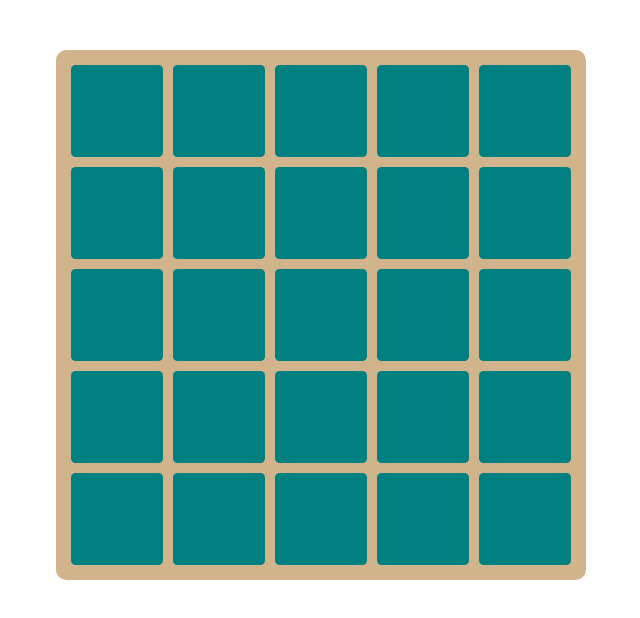
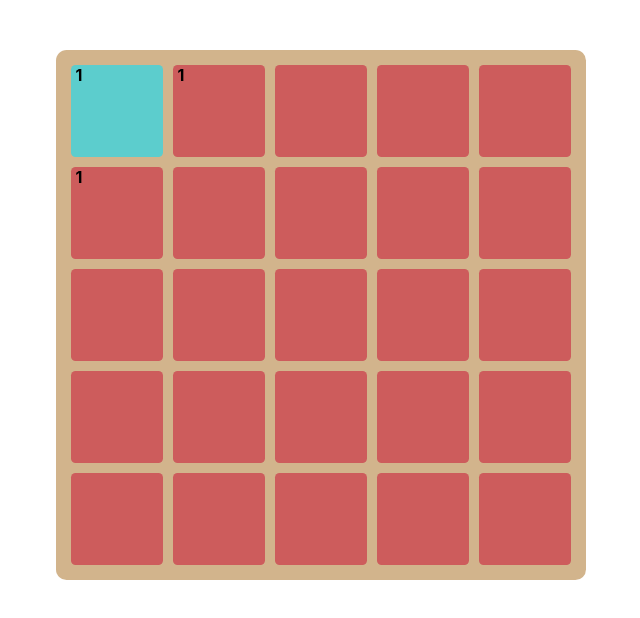
Before and after one commit to ankitamishra1998/Wordie, a React (Create React App) app: page / in a window 1280 px wide. Shown: the top 618 px of the page, without its empty margins (319-959 px from the left). Built offline with nearby package versions, Linux system fonts and the light colour scheme.

Commit message:
added arroe functionality

```diff
--- a/src/App.js
+++ b/src/App.js
@@ -4,7 +4,7 @@ import Board from './components/Board';
 function App() {
   return (
     <div>
-      <Board />
+      <Board/>
     </div>
   );
 }
--- a/src/components/Board.js
+++ b/src/components/Board.js
@@ -1,115 +1,160 @@
-import React, { useState } from 'react';
+import React, { Component } from 'react';
 import BoardItem from './BoardItem';
 import './Board.css';
 import { randomWalkAlgorithm } from '../utils';
 
-function Board() {
-    let rows = 5;
-    let cols = 5;
-    let myBoard = new Array(rows);
-    for (let i = 0; i < rows; i++) {
-        myBoard[i] = new Array(cols);
-      for (let j = 0; j < cols; j++) {
-        myBoard[i][j] = {row: i, col: j, isClicked: false, isRevealed: false, isBomb: true, noOfBombNeighbors: 0};
+class Board extends Component {
+    rows;
+    cols;
+    myBoard;
+    new_x = 0;
+    new_y = 0;
+
+    constructor(props) {
+        super(props);
+        this.rows = 5;
+        this.cols = 5;
+        this.myBoard = new Array(this.rows);
+        for (let i = 0; i < this.rows; i++) {
+            this.myBoard[i] = new Array(this.cols);
+            for (let j = 0; j < this.cols; j++) {
+                this.myBoard[i][j] = {row: i, col: j, isClicked: false, isRevealed: false, isBomb: true, noOfBombNeighbors: 0};
             }
         }
+        this.state = {
+            boardState: this.myBoard,
+            position: {
+                x: 0,
+                y: 0
+            },
+        };
 
-    const [boardState, setBoardState] = useState(myBoard);
+        this.setPath();
+        this.setBombs();
+        this.myBoard[0][0].isRevealed = true;
+        this.myBoard[1][0].isRevealed = true;
+        this.myBoard[0][1].isRevealed = true;
+        this.myBoard[0][0].isClicked = true;
 
+    }
+
+    componentDidMount() {
+        document.addEventListener('keydown', this.handleKeyDown);
+    }
+
+    componentWillUnmount() {
+        document.removeEventListener('keydown', this.handleKeyDown);
+    }
+
+    setPath() {
         const pathArr = randomWalkAlgorithm();
 
-    for (let i = 0; i < rows; i++) {
-      for (let j = 0; j < cols; j++) {
+        for (let i = 0; i < this.rows; i++) {
+            for (let j = 0; j < this.cols; j++) {
                 const arr = new Array(2);
                 arr[0] = i;
                 arr[1] = j;
                 for (let path of pathArr) {
                     if (path[0] === arr[0] && path[1] === arr[1]) {
-                myBoard[i][j].isBomb = false;
+                        this.myBoard[i][j].isBomb = false;
+                    }
                 }
             }
         }
     }
 
-    console.log("Path Arr: ", pathArr);
-    console.log("My board: ", myBoard);
-
-    // hard coding bombs
-    // myBoard[1][0].isBomb = true;
-    // myBoard[3][1].isBomb = true;
-    // myBoard[0][2].isBomb = true;
-    // myBoard[0][3].isBomb = true;
-    // myBoard[0][4].isBomb = true;
-    // myBoard[1][2].isBomb = true;
-    // myBoard[1][3].isBomb = true;
-    // myBoard[1][4].isBomb = true;
-    // myBoard[2][2].isBomb = true;
-    // myBoard[2][3].isBomb = true;
-    // myBoard[2][4].isBomb = true;
-    // myBoard[3][2].isBomb = true;
-    // myBoard[3][3].isBomb = true;
-    // myBoard[3][4].isBomb = true;
-
-    for (let i = 0; i < rows; i++) {
-      for (let j = 0; j < cols; j++) {
+    setBombs() {
+        for (let i = 0; i < this.rows; i++) {
+            for (let j = 0; j < this.cols; j++) {
               // calculate bomb neighbors
               let bombNeighbors = 0;
-        if (i > 0 && myBoard[i-1][j].isBomb === true) {
+              if (i > 0 && this.myBoard[i-1][j].isBomb === true) {
                   bombNeighbors++;
               }
 
-        if (i < 4 && myBoard[i+1][j].isBomb ===true) {
+              if (i < 4 && this.myBoard[i+1][j].isBomb ===true) {
                   bombNeighbors++;
               }
 
-        if (j > 0 && myBoard[i][j-1].isBomb === true) {
+              if (j > 0 && this.myBoard[i][j-1].isBomb === true) {
                   bombNeighbors++;
               }
 
-        if (j < 4 && myBoard[i][j+1].isBomb === true) {
+              if (j < 4 && this.myBoard[i][j+1].isBomb === true) {
                   bombNeighbors++;
               }
-        myBoard[i][j].noOfBombNeighbors = bombNeighbors;
+              this.myBoard[i][j].noOfBombNeighbors = bombNeighbors;
+            }
           }
     }
 
-    const handleBoardItemClick = (row, col) => {
-    let newBoardState = [...boardState];
+    handleKeyDown = (event) => {
+        console.log(`Prev Row: ${this.state.position.x}, Prev Col: ${this.state.position.y}`);
 
-    newBoardState[row][col].isClicked = true;
-    newBoardState[row][col].isRevealed = true;
+        let cur_x = this.state.position.x;
+        let cur_y = this.state.position.y;
 
-    if (row > 0) {
-        newBoardState[row-1][col].isRevealed = true;
+        switch (event.keyCode) {
+          case 37: // left arrow
+            this.new_x = cur_x;
+            this.new_y = cur_y - 1;
+            break;
+          case 38: // up arrow
+            this.new_x = cur_x - 1;
+            this.new_y = cur_y;
+            break;
+          case 39: // right arrow
+            this.new_x = cur_x;
+            this.new_y = cur_y + 1;
+            break;
+          case 40: // down arrow
+            this.new_x = cur_x + 1;
+            this.new_y = cur_y;
+            break;
+          default:
+            break;
         }
 
-    if (row < 4) {
-        newBoardState[row+1][col].isRevealed = true;
+        let newBoardState = [...this.state.boardState];
+
+        console.log(`New Row: ${this.new_x}, New Col: ${this.new_y}`);
+
+
+        if (this.new_x >= 0 && this.new_x <=4 && this.new_y >= 0 && this.new_y <= 4) {
+            newBoardState[this.new_x][this.new_y].isClicked = true;
+            newBoardState[this.new_x][this.new_y].isRevealed = true;
+
+            if (this.new_x + 1 <= 4 && this.new_y <= 4) {
+                newBoardState[this.new_x + 1][this.new_y].isRevealed = true;
             }
 
-    if (col > 0) {
-        newBoardState[row][col-1].isRevealed = true;
+            if (this.new_x <= 4 && this.new_y + 1 <= 4) {
+                newBoardState[this.new_x][this.new_y + 1].isRevealed = true;
             }
 
-    if (col < 4) {
-        newBoardState[row][col+1].isRevealed = true;
+            this.setState({
+                boardState: newBoardState,
+                position: {
+                    x: this.new_x,
+                    y: this.new_y
                 }
+            });
+        }
+    };
 
-
-    console.log("New Board State: ", newBoardState);
-    setBoardState(newBoardState);
-  }
-
+  render() {
     return (
-    <div className="board-container">
+        <div className="board-container" onKeyDown={this.handleKeyDown}>
           {
-      boardState.map((row, i) =>
+          this.state.boardState.map((row, i) =>
             row.map((item, j) =>
-          <BoardItem key={i * 5 + j} row={i} col={j} isClicked={item.isClicked} isRevealed={item.isRevealed} isBomb={item.isBomb} noOfBombNeighbors={item.noOfBombNeighbors} onClick={handleBoardItemClick} />
+              <BoardItem key={i * 5 + j} row={i} col={j} isClicked={item.isClicked} isRevealed={item.isRevealed} isBomb={item.isBomb} noOfBombNeighbors={item.noOfBombNeighbors} posX={this.new_x} posY={this.new_y} onClick={this.handleBoardItemClick}/>
             )
           )}
         </div>
       );
   }
+}
+
 
 export default Board;
--- a/src/components/BoardItem.css
+++ b/src/components/BoardItem.css
@@ -2,7 +2,6 @@
     width: 100%;
     height: 100%;
     border-radius: 5%;
-    background-color:#28b4b469;
   }
 
 .reveal {
--- a/src/components/BoardItem.js
+++ b/src/components/BoardItem.js
@@ -1,20 +1,37 @@
-import React, { useState }  from 'react';
+import React, { Component }  from 'react';
 import './BoardItem.css';
 
-function BoardItem(props) {
-    const [bgColor, setBgColor] = useState("#008080");
-
-    const handleClick = () => {
-        props.onClick(props.row, props.col);
-        setBgColor("indianred");
+class  BoardItem extends Component {
+    constructor(props) {
+        super(props);
+        this.state = {
+            origBgColor: "indianred",
+            clickedBgColor: "#2C8E8E",
+            hoverBgColor: "#5CCDCD",
+            bombBgColor: "black",
+        };
     }
 
-    return (
-        <div style={{ backgroundColor: bgColor }} className="board-item" onClick={handleClick}>
-        {props.isRevealed && <div className="reveal">{props.noOfBombNeighbors}</div>}
-        {props.isClicked && props.isBomb && <div className="bomb"></div>}
-        </div>
-    );
+    selectBgColor() {
+        if (this.props.isClicked && this.props.isBomb) {
+            return this.state.bombBgColor;
+        } else if (this.props.row === this.props.posX && this.props.col === this.props.posY) {
+            return this.state.hoverBgColor;
+        } else if (this.props.isClicked) {
+            return this.state.clickedBgColor;
+        } else {
+            return this.state.origBgColor;
+        }
+    }
+
+    render() {
+        return (
+            <div style={{ backgroundColor: this.selectBgColor() }} className="board-item">
+            {this.props.isRevealed && <div className="reveal">{this.props.noOfBombNeighbors}</div>}
+            {this.props.isClicked && this.props.isBomb && <div className="bomb"></div>}
+            </div>
+        );
+    }
 }
 
 export default BoardItem;
```
Lines whose indentation alone changed are shown as unchanged.
